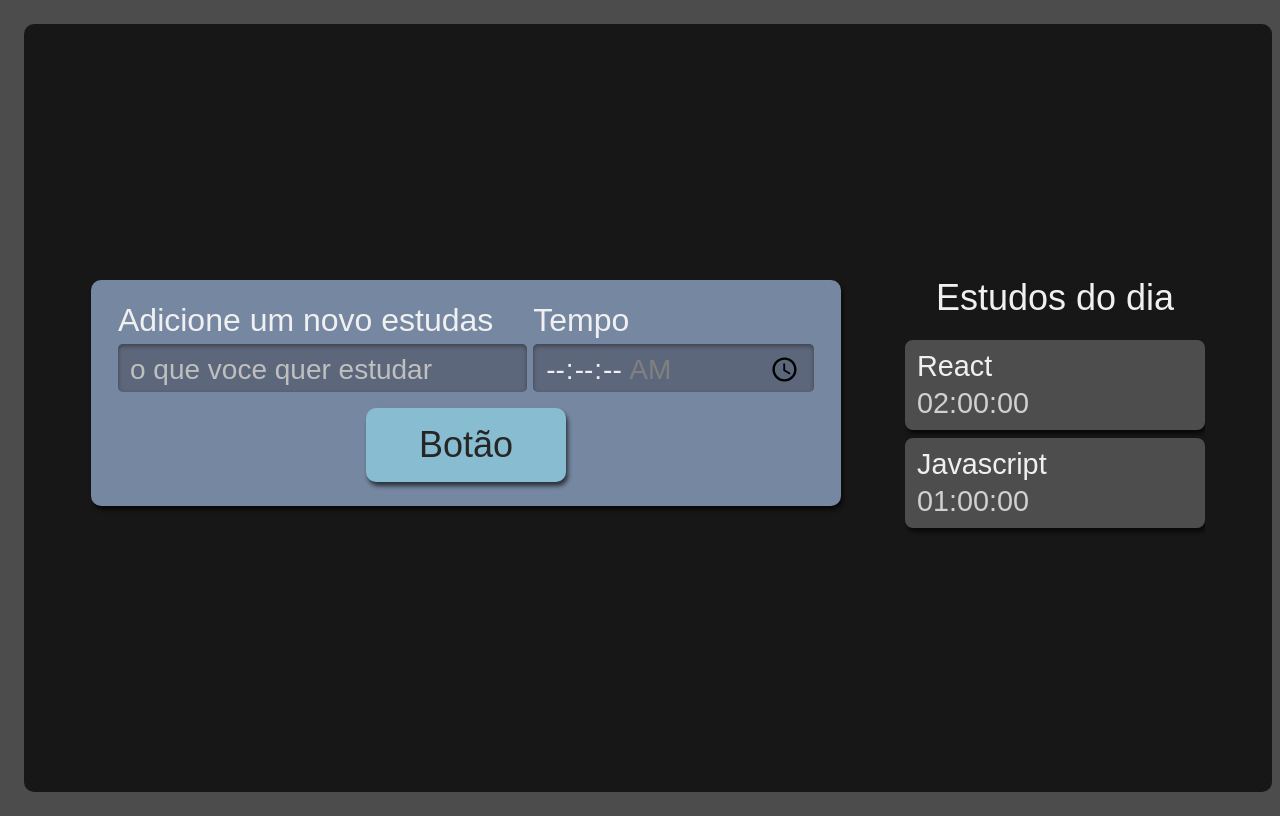
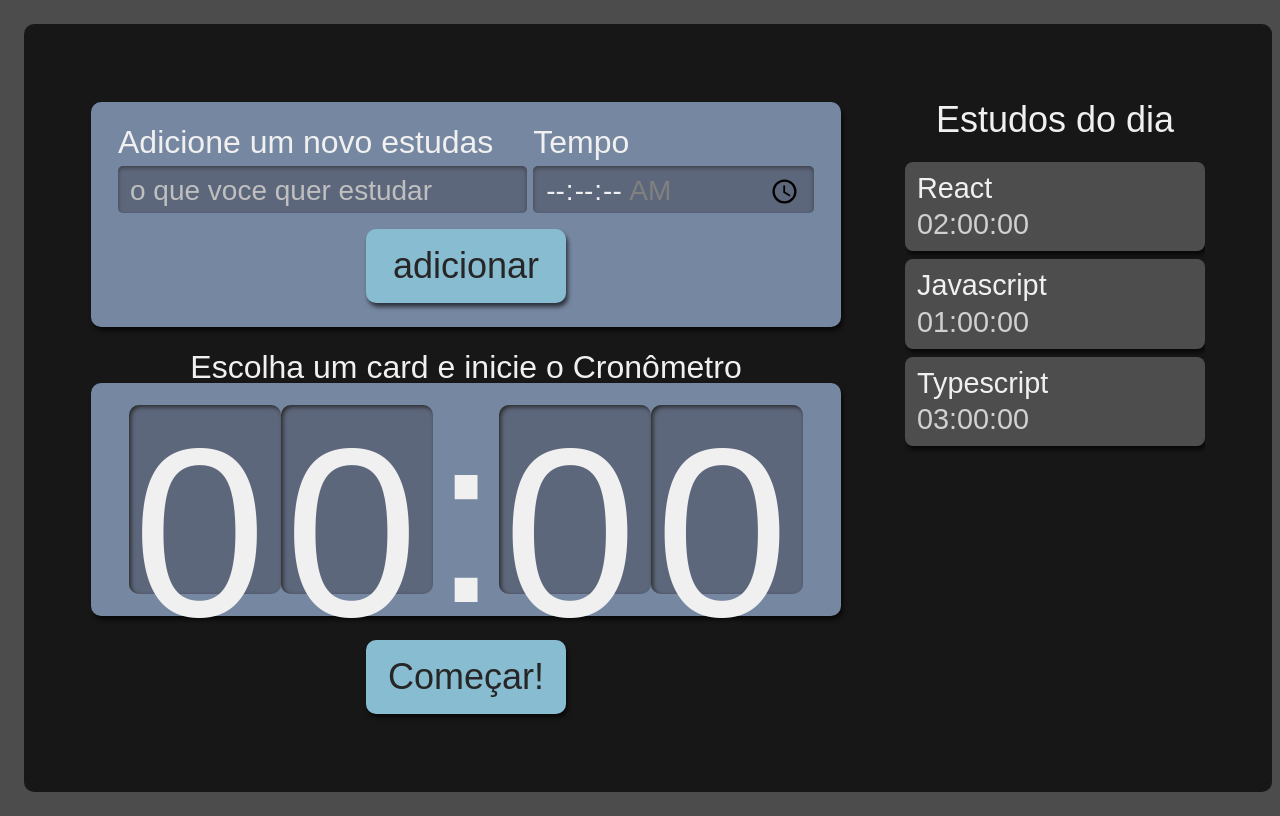
Before and after one commit to ggsales/Cronometro-de-estudo-TypeScript, a React (Create React App) app: page / in a window 1280 px wide. Built offline with nearby package versions, Linux system fonts and the light colour scheme.

Commit message:
create StopWatch

```diff
--- a/src/components/Button/index.tsx
+++ b/src/components/Button/index.tsx
@@ -2,11 +2,11 @@
 import style from './Button.module.scss'
 
 
-class Button extends React.Component{
+class Button extends React.Component <{texto: string}>{
     render(){
         return(
             <button className={style.botao}>
-                Botão
+                {this.props.texto}
             </button>
         )
     }
--- a/src/components/Form/index.tsx
+++ b/src/components/Form/index.tsx
@@ -17,7 +17,9 @@
                     </label>
                     <input type="time" step="1" name="tempo" id="tempo" min="00:00:00" max="01:30:00" required />
                 </div>
-                <Button />
+                <Button
+                    texto="adicionar"
+                />
             </form>
         )
     }
--- /dev/null
+++ b/src/components/List/Item/index.tsx
@@ -0,0 +1,11 @@
+import React from "react"
+import style from "../List.module.scss"
+
+export default function Item({ tarefa, tempo }: { tarefa: string, tempo: string }) {
+    return (
+            <li className={style.item}>
+                <h3>{tarefa}</h3>
+                <span>{tempo}</span>
+            </li>
+    )
+}
--- a/src/components/List/index.tsx
+++ b/src/components/List/index.tsx
@@ -1,28 +1,32 @@
-import React from "react";
-import style from './List.module.scss'
+import React, { useState } from 'react';
+import Item from './Item';
+import style from './List.module.scss';
 
 function List() {
-    const tarefas = [{
-        tarefa: "React",
-        tempo: "02:00:00",
-    },
-    {
-        tarefa: "Javascript",
-        tempo: "01:00:00"
-    }
-    ]
+  const[tarefas, setTarefas] = useState(
+    [{
+        tarefa: 'React',
+        tempo: '02:00:00'
+      }, {
+        tarefa: 'Javascript',
+        tempo: '01:00:00'
+      }, {
+        tarefa: "Typescript",
+        tempo: "03:00:00"
+      }]
+  )
   return (
     <aside className={style.listaTarefas}>
-            <h2>Estudos do dia</h2>
+      <h2 onClick={()=> {
+     setTarefas([...tarefas, {tarefa:"estudar estado", tempo:"05:00:00"}])
+     }}> Estudos do dia </h2>
       <ul>
-                {tarefas.map((item, i) => {
-                    return (
-                        <li key={i} className={style.item}>
-                            <h3>{item.tarefa}</h3>
-                            <span>{item.tempo}</span>
-                        </li>
-                    )
-                })}
+        {tarefas.map((item, index) => (
+          <Item
+            key={index}
+            {...item}
+          />
+        ))}
       </ul>
     </aside>
   )
--- /dev/null
+++ b/src/components/StopWatch/StopWatch.module.scss
@@ -0,0 +1,59 @@
+.cronometro {
+    display: flex;
+    flex-direction: column;
+    align-items: center;
+    grid-area: cronometro;
+
+    .relogioWrapper {
+      align-items: center;
+      background-color: #7687A1;
+      border-radius: 10px;
+      box-shadow: 2px 4px 4px #0000009F;
+      box-sizing: border-box;
+      display: flex;
+      font-size: 5rem;
+      justify-content: center;
+      margin-bottom: 24px;
+      padding: 16px 12px;
+      width: 100%;
+    }
+
+    .titulo {
+      font-size: 2rem;
+    }
+
+    button {
+      background-color: #88bcd1;
+      border-radius: 10px;
+      box-shadow: 2px 4px 4px #0000009F;
+      color: #272626;
+      cursor: pointer;
+      font-size: 1.25rem;
+      padding: 16px;
+      width: 150px;
+
+      &:active {
+        background-color: #7CA6B7;
+        box-shadow: 2px 2px 4px #0000009F inset;
+        cursor: auto;
+      }
+    }
+
+    @media screen and (min-width:1280px) {
+
+      .relogioWrapper{
+        font-size: 15rem;
+      }
+
+      p {
+        font-size: 2rem;
+      }
+
+      button {
+        grid-column-start: span 2;
+        justify-self: center;
+        width: 200px;
+        font-size: 2.25rem;
+      }
+    }
+  }
--- /dev/null
+++ b/src/components/StopWatch/Watch/Watch.module.scss
@@ -0,0 +1,21 @@
+.relogioNumero {
+    background-color: #5D677C;
+    box-shadow: 2px 2px 4px #2B2B2B inset;
+    height: 3.6rem;
+    width: 3rem;
+    padding: 8px 4px;
+    border-radius: 10px;
+
+    @media screen and (min-width:1280px) {
+      height: 10.8rem;
+      width: 9rem;
+    }
+  }
+
+  .relogioDivisao {
+    height: 4.2rem;
+
+    @media screen and (min-width:1280px) {
+      height: 12.6rem;
+    }
+  }
--- /dev/null
+++ b/src/components/StopWatch/Watch/index.tsx
@@ -0,0 +1,13 @@
+import style from './Watch.module.scss';
+
+export default function Watch() {
+  return (
+    <>
+      <span className={style.relogioNumero}>0</span>
+      <span className={style.relogioNumero}>0</span>
+      <span className={style.relogioDivisao}>:</span>
+      <span className={style.relogioNumero}>0</span>
+      <span className={style.relogioNumero}>0</span>
+    </>
+  )
+}
--- /dev/null
+++ b/src/components/StopWatch/index.tsx
@@ -0,0 +1,17 @@
+import Button from "../Button";
+import Watch from "./Watch";
+import style from './StopWatch.module.scss';
+
+export default function StopWatch() {
+  return (
+    <div className={style.cronometro}>
+      <p className={style.titulo}>Escolha um card e inicie o Cronômetro</p>
+      <div className={style.relogioWrapper}>
+        <Watch />
+      </div>
+      <Button
+      texto="Começar!"
+      />
+      </div>
+  )
+}
--- a/src/pages/App.tsx
+++ b/src/pages/App.tsx
@@ -1,6 +1,7 @@
 import React from 'react';
 import Form from '../components/Form';
 import List from '../components/List';
+import StopWatch from '../components/StopWatch';
 import style from './App.module.scss'
 
 
@@ -9,6 +10,7 @@
     <div className={style.AppStyle}>
       <Form/>
       <List/>
+      <StopWatch/>
     </div>
   );
 }
```
Lines whose indentation alone changed are shown as unchanged.
